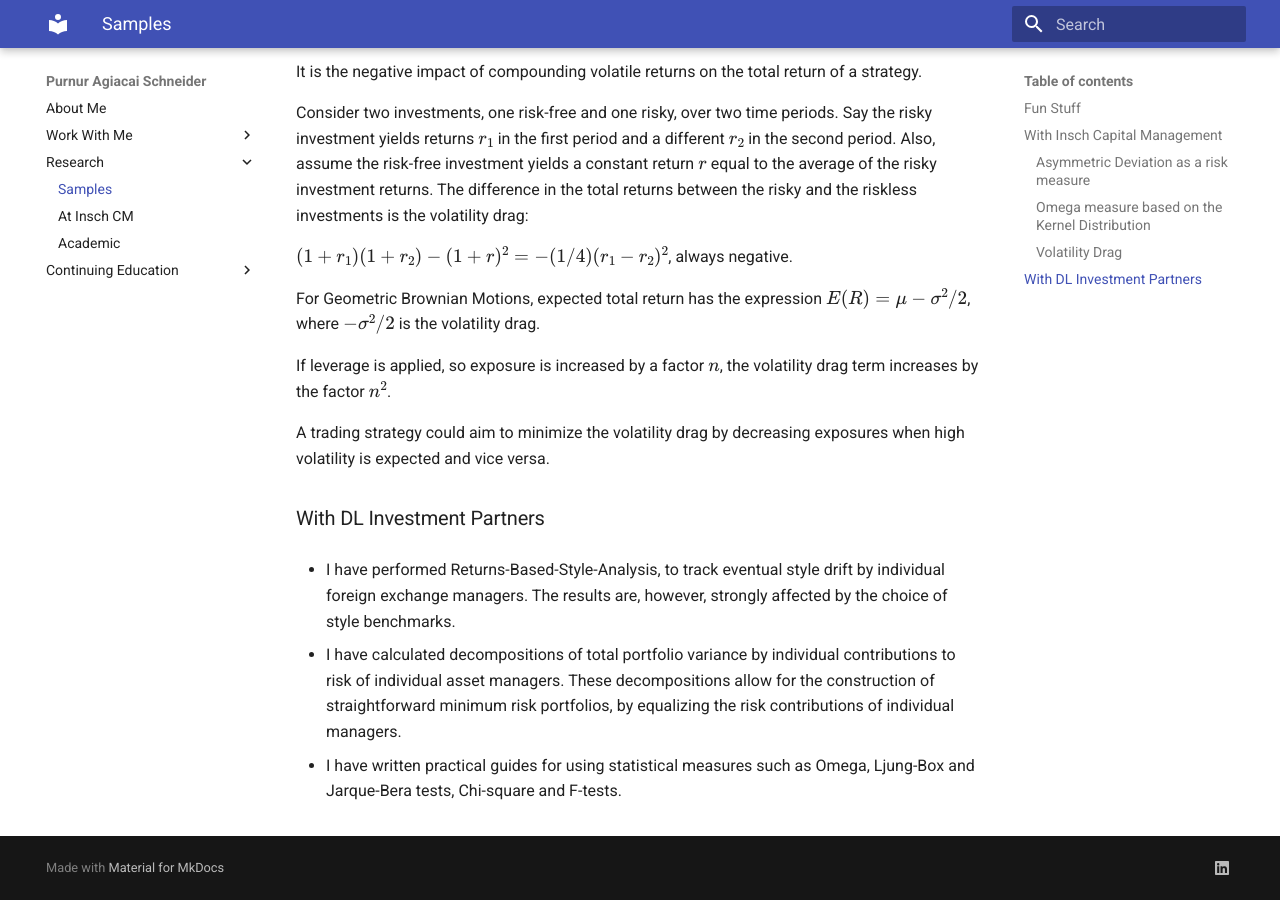
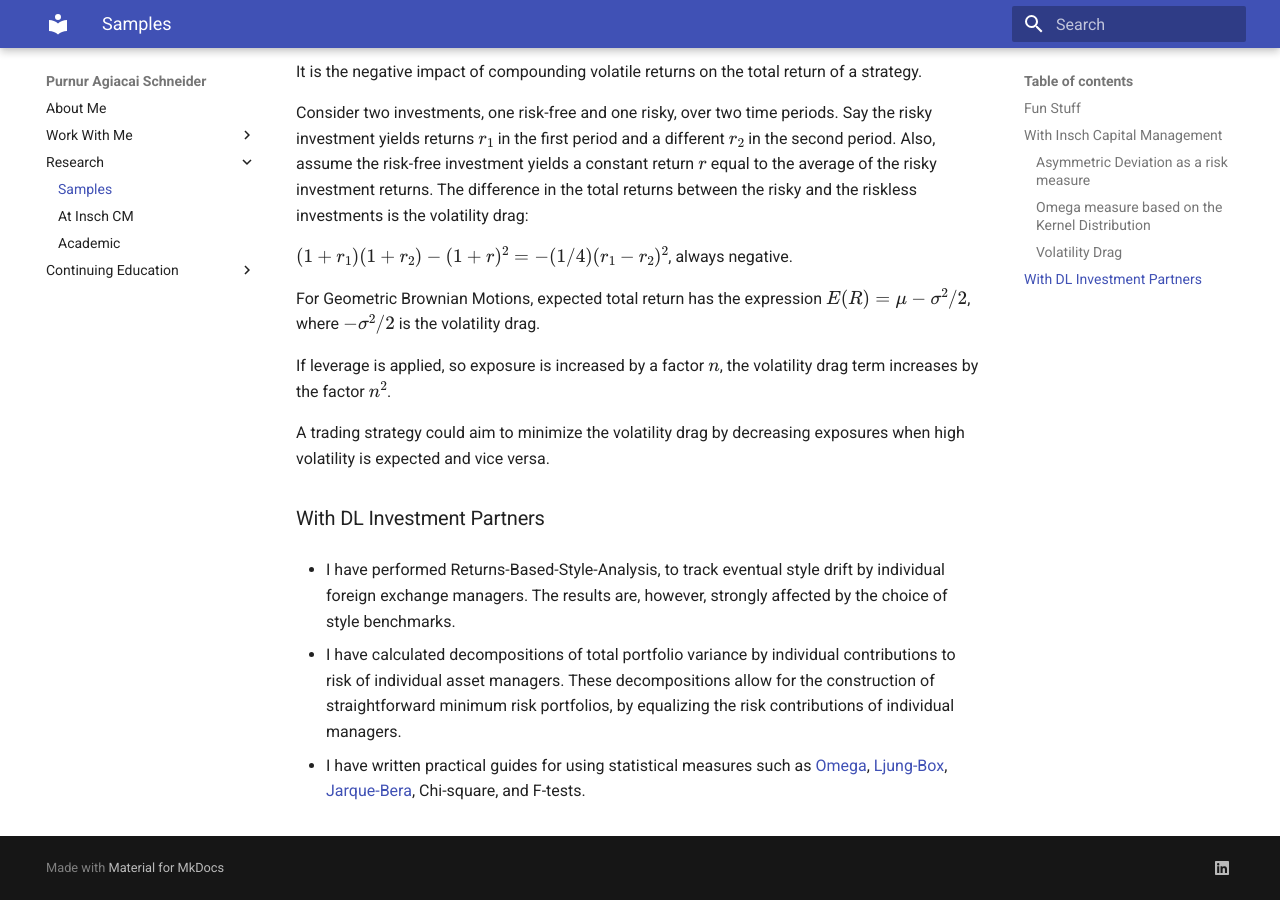
Before and after one commit to purnur-schneider/purnur-schneider.github.io, an MkDocs documentation site: the page built from docs/research1.md, in a window 1280 px wide and 900 px high, scrolled down 1141 px. Built offline with MkDocs 1.6.1 and Material for MkDocs 9.7.7, drawn with Linux system fonts in a browser that asks for light colours; formulas are drawn with MathJax 3; some of the changed text lies outside the part shown.

Commit message:
New files

```diff
--- a/docs/research1.md
+++ b/docs/research1.md
@@ -46,4 +46,4 @@
 
 - I have calculated decompositions of total portfolio variance by individual contributions to risk of individual asset managers. These decompositions allow for the construction of straightforward minimum risk portfolios, by equalizing the risk contributions of individual managers.
 
-- I have written practical guides for using statistical measures such as Omega, Ljung-Box and Jarque-Bera tests, Chi-square and F-tests.
+- I have written practical guides for using statistical measures such as [Omega](webdocs/Omega in practice.pdf), [Ljung-Box](webdocs/Ljung Box test - practical guide.pdf), [Jarque-Bera](webdocs/Jarque-Bera test - practical guide.pdf), Chi-square, and F-tests.
```
Also changed, not shown: other parts of docs/research1.md (+1 -1 lines), 6 other files.
